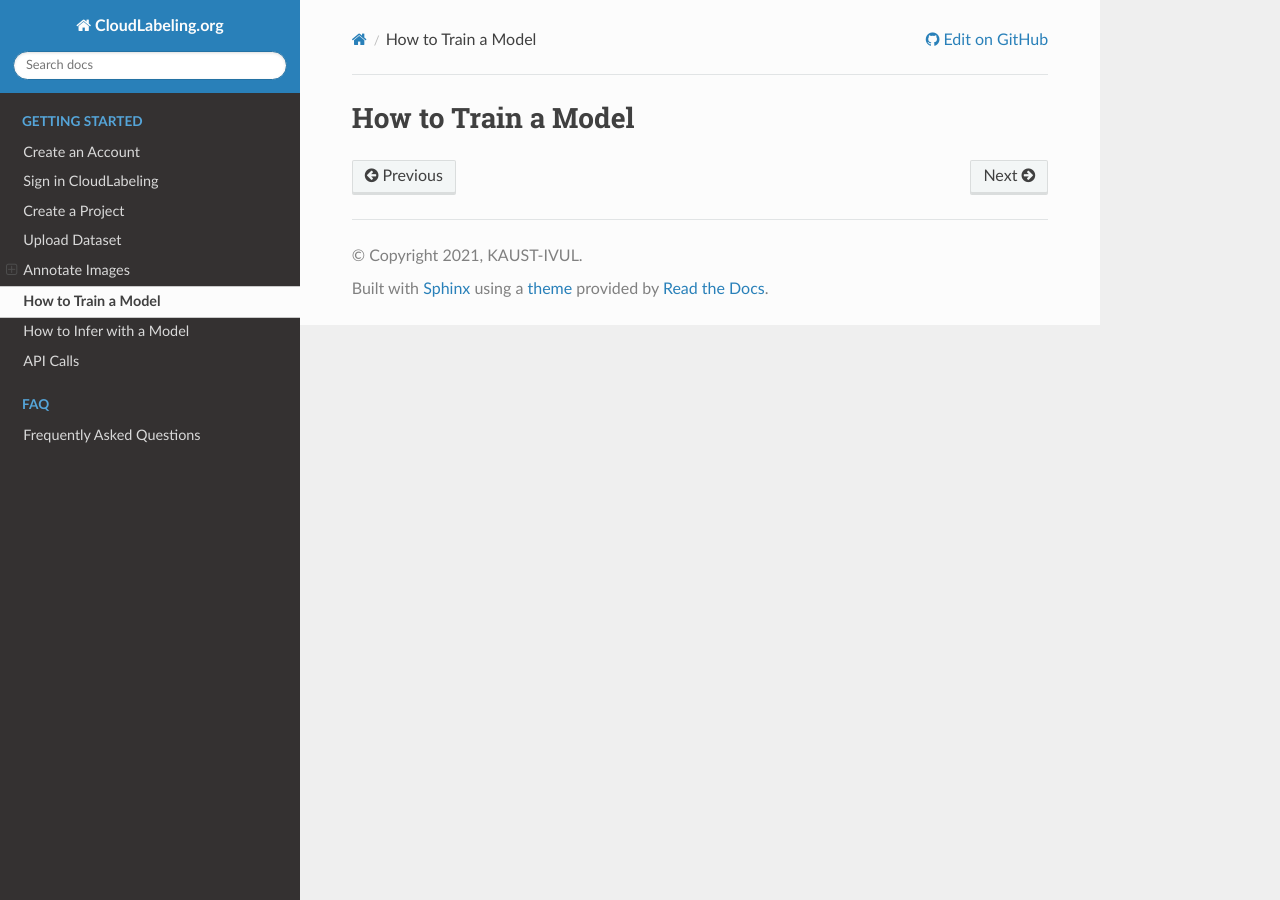
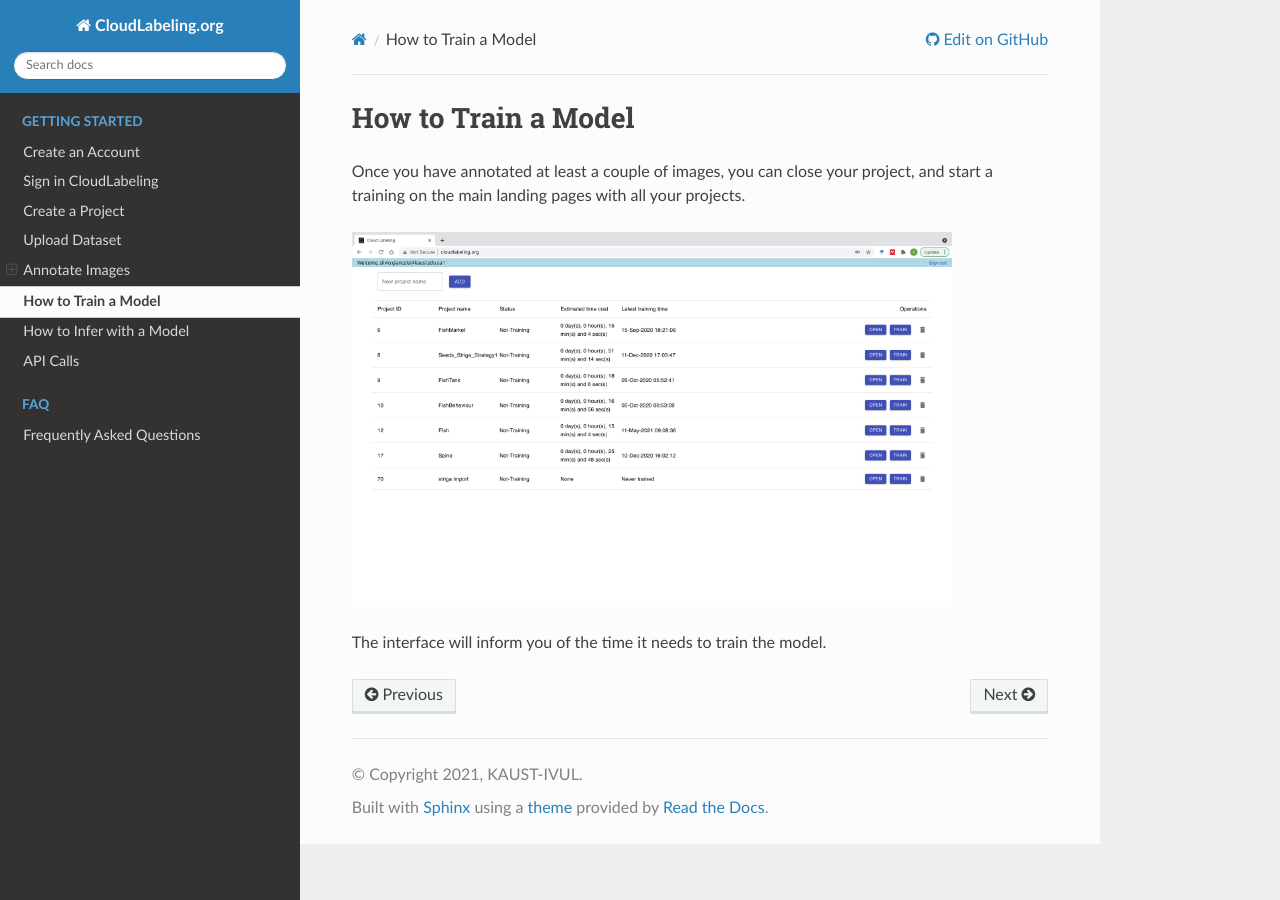
Before and after one commit to SilvioGiancola/CloudLabeling-API, a Sphinx documentation site: the page built from docs/content/GetStarted/6_TrainModel.rst, in a window 1280 px wide. Built offline with Sphinx 7.4.7 and the Read the Docs theme 2.0.0, drawn with Linux system fonts in a browser that asks for light colours.

Commit message:
inference

```diff
--- a/docs/content/GetStarted/6_TrainModel.rst
+++ b/docs/content/GetStarted/6_TrainModel.rst
@@ -6,3 +6,11 @@
 
 How to Train a Model
 ================
+
+Once you have annotated at least a couple of images, you can close your project, and start a training on the main landing pages with all your projects.
+
+.. image:: ./image/3_CreateProject.png
+  :width: 600
+  :alt: Alternative text
+
+The interface will inform you of the time it needs to train the model.
```
